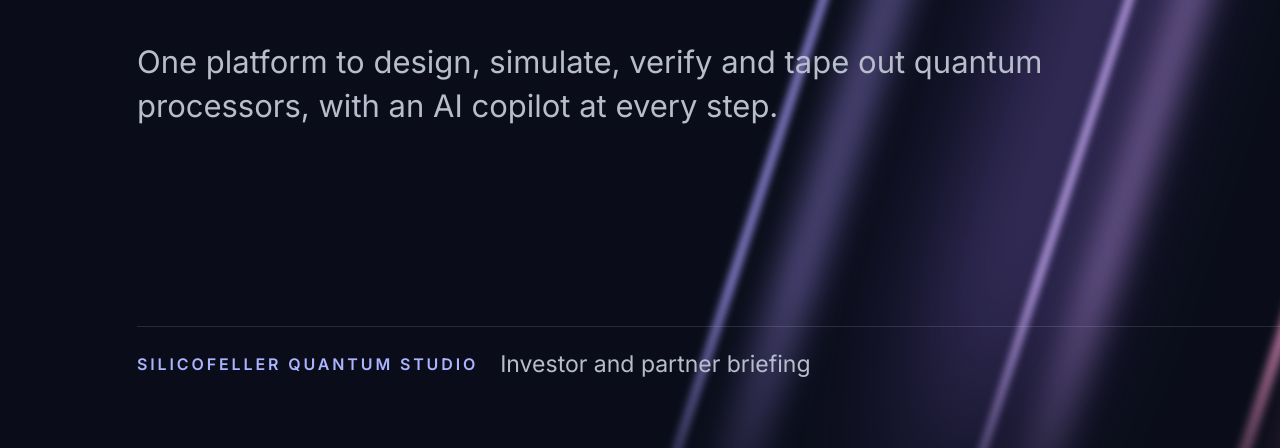
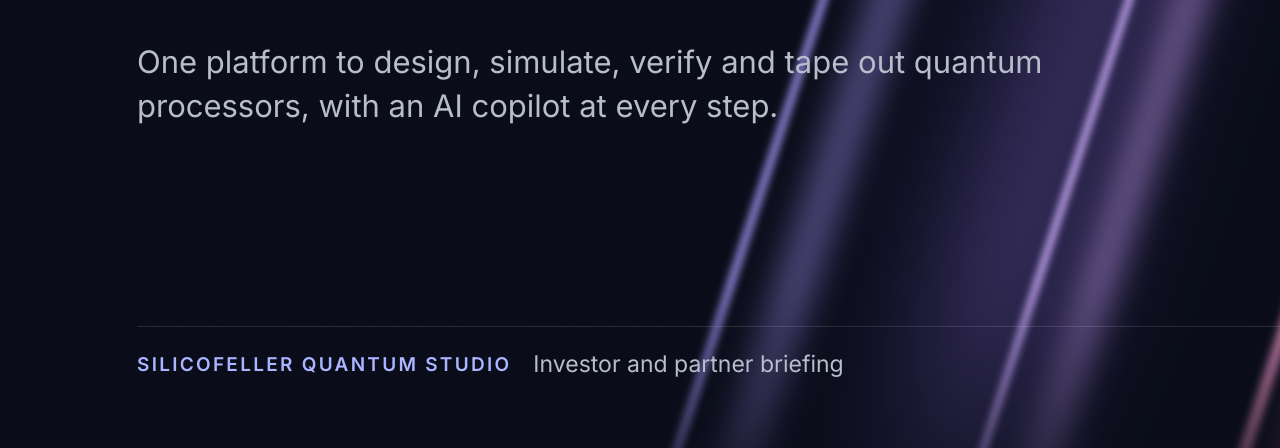
Before and after one commit to vamsi3126/pitch-page, a plain HTML site: page source/cover-hd.html in a window 1280 px wide. Shown: the part 632-1080 px from the top of the page. Drawn offline with Linux system fonts and the light colour scheme; files whose address does not match are found by name.

```diff
--- a/source/cover-hd.html
+++ b/source/cover-hd.html
@@ -1,6 +1,7 @@
 <!doctype html>
 <html><head><meta charset="utf-8">
 <link rel="stylesheet" href="file:///C:/Users/pavan/Downloads/pitch-page/source/modern-fonts.css">
+<link rel="stylesheet" href="file:///C:/Users/pavan/Downloads/pitch-page/source/deck-fonts.css">
 <style>
 * { margin: 0; padding: 0; box-sizing: border-box; }
 html, body { width: 1920px; height: 1080px; overflow: hidden; }
@@ -27,7 +28,7 @@ body { position: relative; background: #090c18; font-family: 'Inter', 'Inter Tig
 .rule { position: absolute; left: 137px; right: 137px; top: 958px; height: 1px; background: rgba(255,255,255,.12); }
 .foot { position: absolute; left: 137px; right: 137px; top: 982px; display: flex; justify-content: space-between; align-items: center; }
 .foot .left { display: flex; align-items: center; gap: 22px; }
-.foot .tag { font: 600 16px 'Inter', sans-serif; letter-spacing: .18em; color: #aab4ff; text-transform: uppercase; }
+.foot .tag { font: 600 19px 'Inter', sans-serif; letter-spacing: .12em; color: #aab4ff; text-transform: uppercase; }
 .foot .brief { font: 400 23px 'Inter', sans-serif; color: #b8bdcc; }
 .foot .site { font: 400 23px 'Inter', sans-serif; color: #b8bdcc; }
 </style></head>
```
Also changed, not shown: cover-hd.png.
